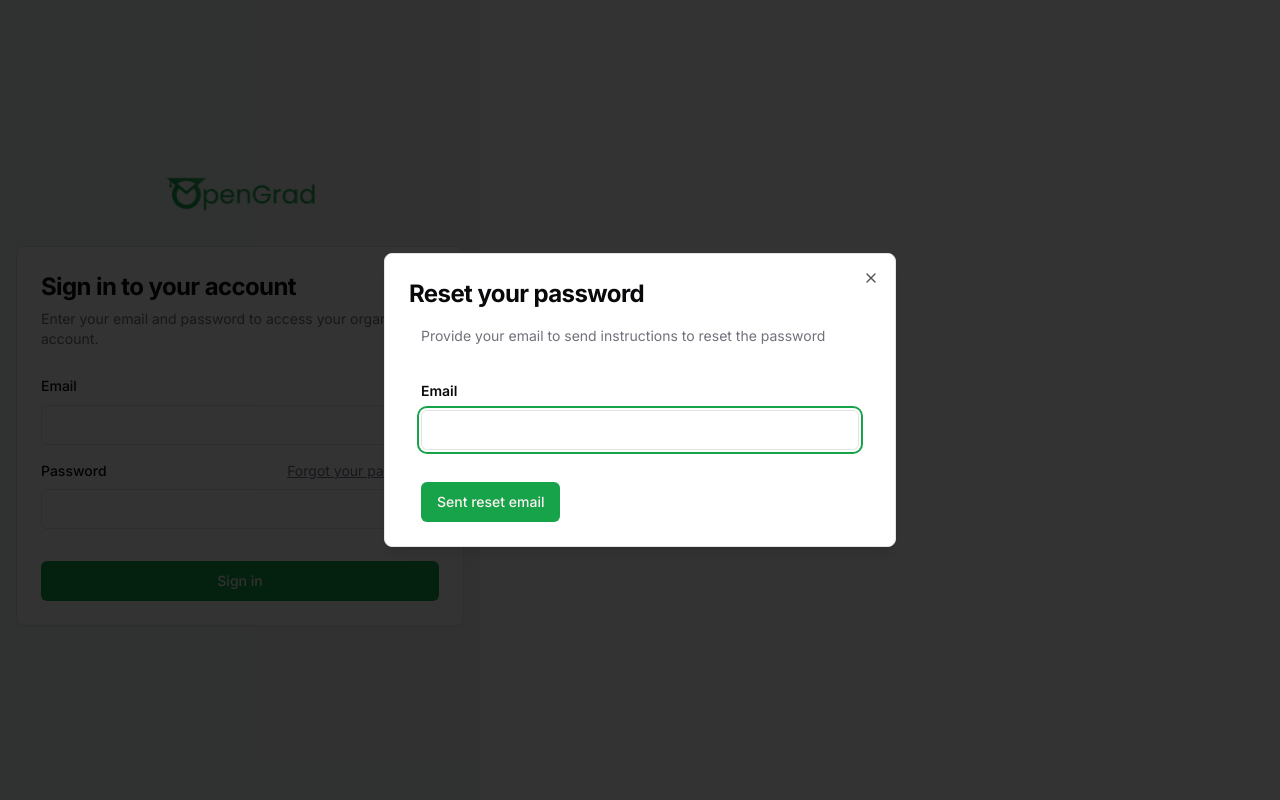
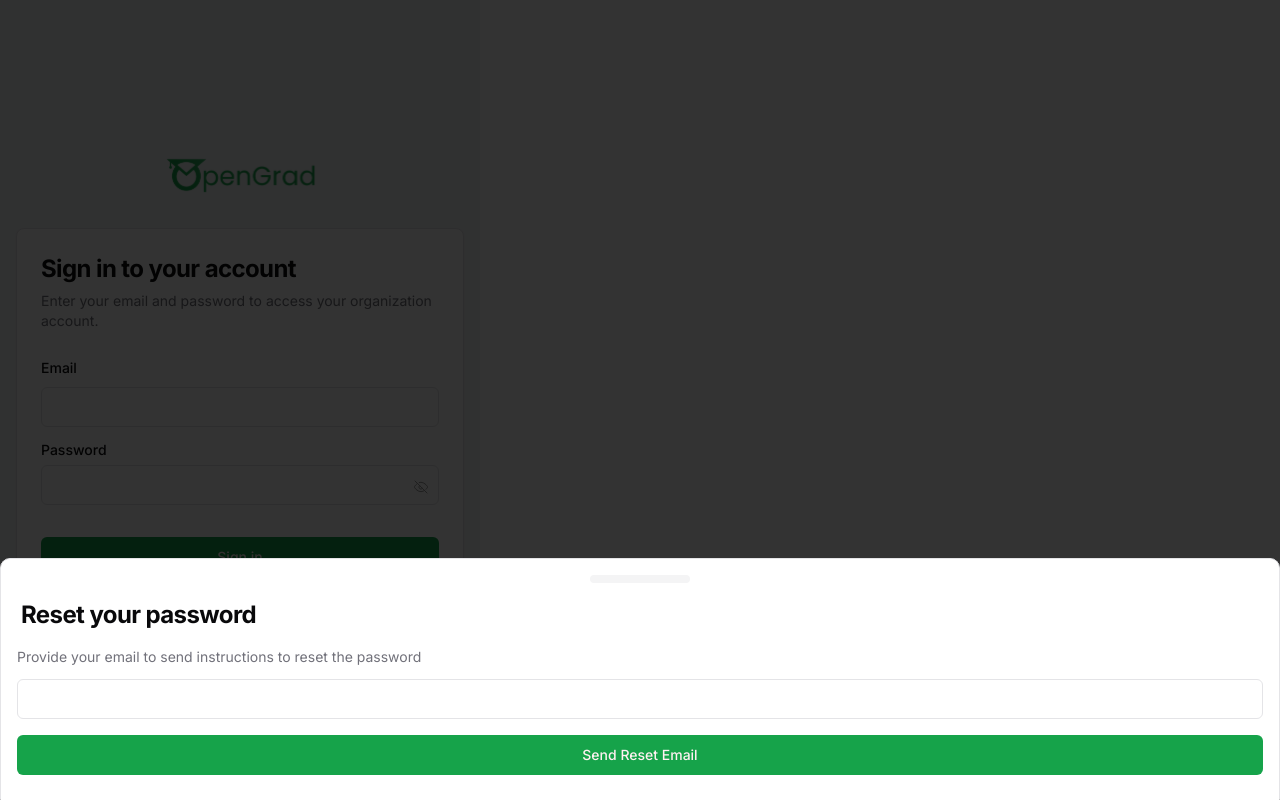
Before and after one commit to krak7602/opengrad-ascent-frontend-partner, a Next.js app: page /login in a window 1280 px wide. Both pictures are taken after a click on the button "Forgot your password?". Built offline with nearby package versions, Linux system fonts and the light colour scheme.

Commit message:
Modify forgot password

```diff
--- a/components/partner/SignIn.tsx
+++ b/components/partner/SignIn.tsx
@@ -21,16 +21,27 @@
   FormLabel,
   FormMessage,
 } from "@/components/ui/form";
+import {
+  Drawer,
+  DrawerContent,
+  DrawerDescription,
+  DrawerHeader,
+  DrawerTitle,
+  DrawerTrigger,
+} from "@/components/ui/drawer";
 import { Input } from "@/components/ui/input";
 import { useRouter } from "next/navigation";
 import React from "react";
 import { signInSchema } from "@/lib/zod";
-import { ForgotPasswordPopup } from "@/components/volunteer/ForgotPasswordPopup";
 import { useToast } from "@/components/ui/use-toast";
+import axios from "axios";
 
 export default function SignIn({ curRole }: { curRole: string }) {
   const router = useRouter();
   const { toast } = useToast();
+  const [open, setOpen] = React.useState(false);
+  const [emailForReset, setEmailForReset] = React.useState("");
+  const [emailSent, setEmailSent] = React.useState(false);
   const [showPassword, setShowPassword] = React.useState(false);
   const form = useForm<z.infer<typeof signInSchema>>({
     resolver: zodResolver(signInSchema),
@@ -47,6 +58,7 @@
       return { error: "Invalid fields!" };
     }
     const { email, password, role } = validatedFields.data;
+
     signIn("credentials", {
       email: email,
       password: password,
@@ -62,20 +74,38 @@
     });
   }
 
+  async function resetFormSubmit() {
+    try {
+      if (emailForReset) {
+        const resp = await axios.post(
+          `${process.env.NEXT_PUBLIC_API_BASE_URL}/auth/profileset`,
+          {
+            destination: emailForReset,
+          },
+        );
+        if (resp.data.success) setEmailSent(true);
+      }
+    } catch (e) {
+      console.log(e);
+    }
+  }
+
   async function togglePasswordVisiblity() {
     setShowPassword(!showPassword);
   }
 
   return (
+    <div>
+      <Card>
         <Form {...form}>
-      <Card>
           <form onSubmit={form.handleSubmit(onSubmit)}>
             <CardHeader>
               <CardTitle className="text-2xl font-bold">
                 Sign in to your account
               </CardTitle>
               <CardDescription>
-              Enter your email and password to access your organization account.
+                Enter your email and password to access your organization
+                account.
               </CardDescription>
             </CardHeader>
             <CardContent>
@@ -87,7 +117,12 @@
                     <FormItem className="space-y-2">
                       <FormLabel>Email</FormLabel>
                       <FormControl>
-                      <Input placeholder="" {...field} required type="email" />
+                        <Input
+                          placeholder=""
+                          {...field}
+                          required
+                          type="email"
+                        />
                       </FormControl>
                       <FormDescription></FormDescription>
                       <FormMessage />
@@ -101,7 +136,7 @@
                     <FormItem className="relative space-y-2">
                       <div className="flex items-center">
                         <FormLabel>Password</FormLabel>
-                      <ForgotPasswordPopup />
+                        {/* <ForgotPasswordPopup /> */}
                       </div>
                       <FormControl>
                         <div>
@@ -113,7 +148,7 @@
                           />
                           <Button
                             type="button"
-                          className="absolute top-9 right-1 h-7 w-7"
+                            className="absolute top-9 right-1 h-4 w-7 "
                             size="icon"
                             variant="ghost"
                             onClick={togglePasswordVisiblity}
@@ -147,8 +182,49 @@
               </Button>
             </CardFooter>
           </form>
+        </Form>
+        <Drawer open={open} onOpenChange={setOpen}>
+          <DrawerTrigger className="ml-auto inline-block text-sm text-gray-500 underline hover:text-gray-900 dark:text-gray-400 dark:hover:text-gray-50 pl-6 pb-5">
+            Forgot your password?
+          </DrawerTrigger>
+          <DrawerContent className="pb-6">
+            <DrawerHeader className="text-left">
+              <DrawerTitle className="text-2xl font-bold px-1">
+                Reset your password
+              </DrawerTitle>
+            </DrawerHeader>
+            <DrawerDescription className="px-4 pb-3">
+              Provide your email to send instructions to reset the password
+            </DrawerDescription>
+            <div className="px-4">
+              {emailSent && (
+                <div>
+                  <MailAccountIcon className="mx-auto my-5" />
+                  <div className="px-4 text-center text-sm text-neutral-600">
+                    An email will be sent to your account with the password
+                    reset instructions if an valid profile exists.
+                  </div>
+                </div>
+              )}
+              {!emailSent && (
+                <form className="flex flex-col gap-4">
+                  <Input
+                    type="email"
+                    placeholder=""
+                    onChange={(e) => {
+                      setEmailForReset(e.target.value);
+                    }}
+                  />
+                  <Button type="button" onClick={resetFormSubmit}>
+                    Send Reset Email
+                  </Button>
+                </form>
+              )}
+            </div>
+          </DrawerContent>
+        </Drawer>
       </Card>
-    </Form>
+    </div>
   );
 }
 
@@ -207,3 +283,39 @@
     />
   </svg>
 );
+
+const MailAccountIcon = (props: React.SVGProps<SVGSVGElement>) => (
+  <svg
+    xmlns="http://www.w3.org/2000/svg"
+    viewBox="0 0 24 24"
+    width={60}
+    height={60}
+    color={"#22c55e"}
+    fill={"none"}
+    {...props}
+  >
+    <path
+      d="M2 5L8.91302 8.92462C11.4387 10.3585 12.5613 10.3585 15.087 8.92462L22 5"
+      stroke="currentColor"
+      strokeWidth="1.5"
+      strokeLinejoin="round"
+    />
+    <path
+      d="M21.996 10.5024C21.9933 10.1357 21.9894 9.77017 21.9842 9.5265C21.9189 6.46005 21.8862 4.92682 20.7551 3.79105C19.6239 2.65528 18.0497 2.61571 14.9012 2.53658C12.9607 2.48781 11.0393 2.48781 9.09882 2.53657C5.95033 2.6157 4.37608 2.65526 3.24495 3.79103C2.11382 4.92681 2.08114 6.46003 2.01576 9.52648C1.99474 10.5125 1.99475 11.4926 2.01577 12.4786C2.08114 15.5451 2.11383 17.0783 3.24496 18.2141C4.37608 19.3498 5.95033 19.3894 9.09883 19.4685C9.7068 19.4838 10.4957 19.4943 11 19.5"
+      stroke="currentColor"
+      strokeWidth="1.5"
+      strokeLinecap="round"
+      strokeLinejoin="round"
+    />
+    <path
+      d="M15.586 18.6482C14.9572 19.0167 13.3086 19.7693 14.3127 20.711C14.8032 21.171 15.3495 21.5 16.0364 21.5H19.9556C20.6424 21.5 21.1887 21.171 21.6792 20.711C22.6834 19.7693 21.0347 19.0167 20.4059 18.6482C18.9314 17.7839 17.0605 17.7839 15.586 18.6482Z"
+      stroke="currentColor"
+      strokeWidth="1.5"
+    />
+    <path
+      d="M19.996 14C19.996 15.1046 19.1005 16 17.996 16C16.8914 16 15.996 15.1046 15.996 14C15.996 12.8954 16.8914 12 17.996 12C19.1005 12 19.996 12.8954 19.996 14Z"
+      stroke="currentColor"
+      strokeWidth="1.5"
+    />
+  </svg>
+);
```
Lines whose indentation alone changed are shown as unchanged.
